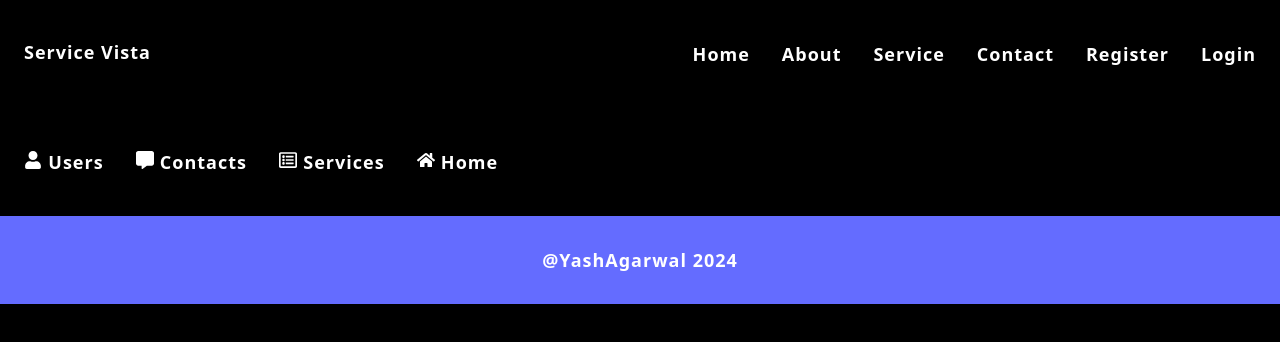
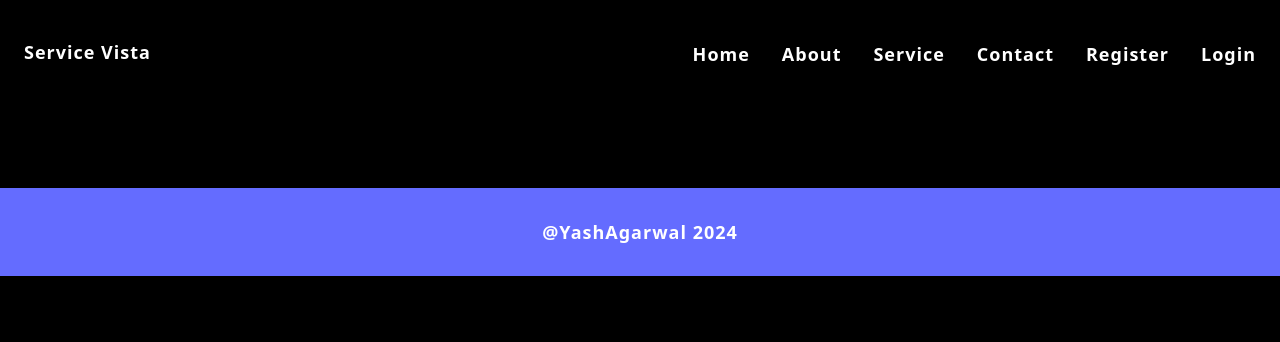
Before and after one commit to YashAgarwal20/Service-Vista, a React (Vite) app in the folder client/: page /admin in a window 1280 px wide. Shown: the top 342 px of the page. Built offline with nearby package versions, Linux system fonts and the light colour scheme; no server answers.

Commit message:
Securing admin route

```diff
--- a/client/src/App.jsx
+++ b/client/src/App.jsx
@@ -15,9 +15,12 @@ import AdminServices from "./pages/Admin-Services";
 import AdminContacts from "./pages/Admin-Contacts";
 import AdminLayouts from "./components/layouts/Admin-Layout";
 import AdminUpdate from "./pages/AdminUpdate";
+import { useAuth } from "./store/Auth";
 
 const App=()=>
 {
+  const {user}=useAuth();
+  const isAdmin=user.isAdmin;
 
   return(
     <>
--- a/client/src/components/layouts/Admin-Layout.jsx
+++ b/client/src/components/layouts/Admin-Layout.jsx
@@ -1,8 +1,11 @@
-import { NavLink } from "react-router-dom";
+import { NavLink, useNavigate } from "react-router-dom";
 import {FaHome, FaRegListAlt, FaUser} from "react-icons/fa";
 import {FaMessage} from "react-icons/fa6";
+import { useAuth } from "../../store/Auth";
 const AdminLayouts=()=>
 {
+    const {user}=useAuth();
+    const navigate=useNavigate();
 return (
     <>
 
@@ -10,10 +13,18 @@ return (
         <div className="container">
             <nav>
                 <ul>
+                    {
+                    user.isAdmin?
+<>
                    <li><NavLink to="/admin/users" ><FaUser /> Users</NavLink></li>
                    <li><NavLink to="/admin/contacts" ><FaMessage /> Contacts</NavLink></li>
                    <li><NavLink to="/admin/services" ><FaRegListAlt /> Services</NavLink></li>
                    <li><NavLink to="/" ><FaHome /> Home</NavLink></li>
+                   </>
+                   :
+                   navigate("/")
+                   }
+
                 </ul>
             </nav>
         </div>
--- a/client/src/store/Auth.jsx
+++ b/client/src/store/Auth.jsx
@@ -37,7 +37,7 @@ export const AuthProvider=({children})=>{
                 }
             });
 
-            console.log("cheching for contact page" +response);
+
             if(response.ok)
             {
                 const data=await response.json();
```
